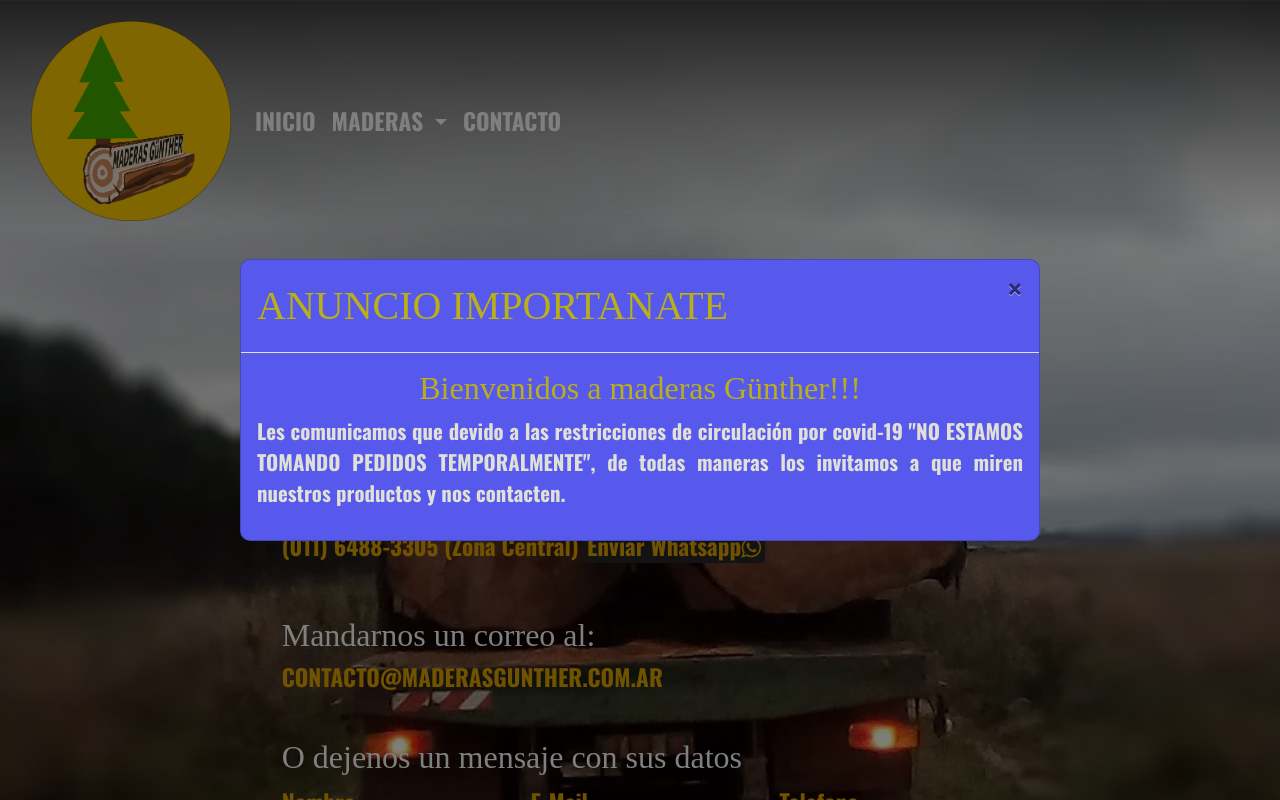
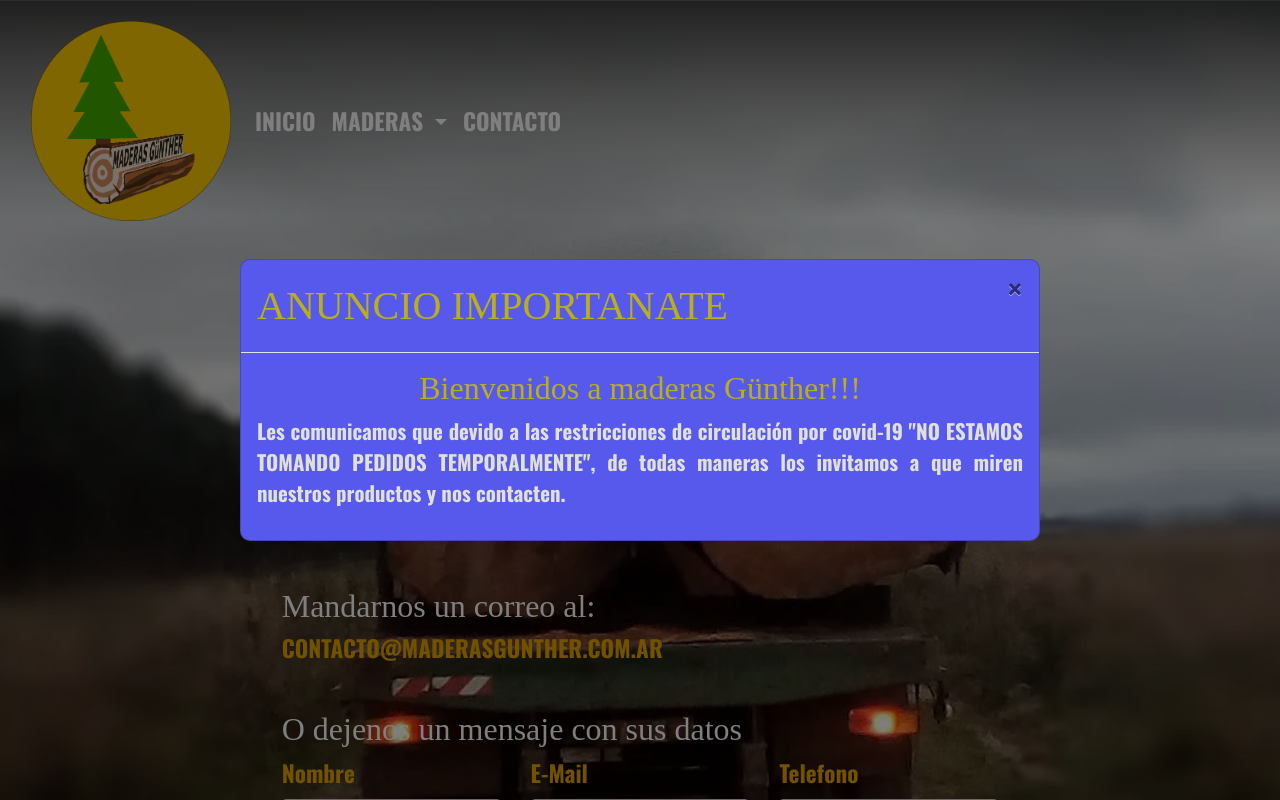
Before and after one commit to Gumio94/MaderasGunther, a PHP site: page /contacto.php in a window 1280 px wide. Run offline with PHP 8.4, Linux system fonts and the light colour scheme; some libraries are stand-ins or nearby versions; some web fonts are replaced.

Commit message:
cambié tamañoa de fuente
cambié el tamaño de fuente de contactenos y del email

```diff
--- a/contacto.php
+++ b/contacto.php
@@ -6,7 +6,7 @@
             <?php include "inc/navbar.php"?>
         </div>
         <div class="col-md-9 col-lg-7 py-3 my-4">
-            <H1 class="negro">Contáctenos</H1>
+            <H2 class="negro">Contáctenos</H2>
             <h2 class="mt-5">Puede llamarnos al:</h2>
 
             <div class="py-1">
@@ -35,7 +35,7 @@
             </div>
 
             <h2 class="mt-5">Mandarnos un correo al:</h2>
-            <h4 class="amarillo osw">CONTACTO@MADERASGUNTHER.COM.AR</h4>
+            <h6 class="amarillo osw">CONTACTO@MADERASGUNTHER.COM.AR</h6>
 
             <h2 class="mt-5">O dejenos un mensaje con sus datos</h2>
             <form id="formulario" method="POST">
```
